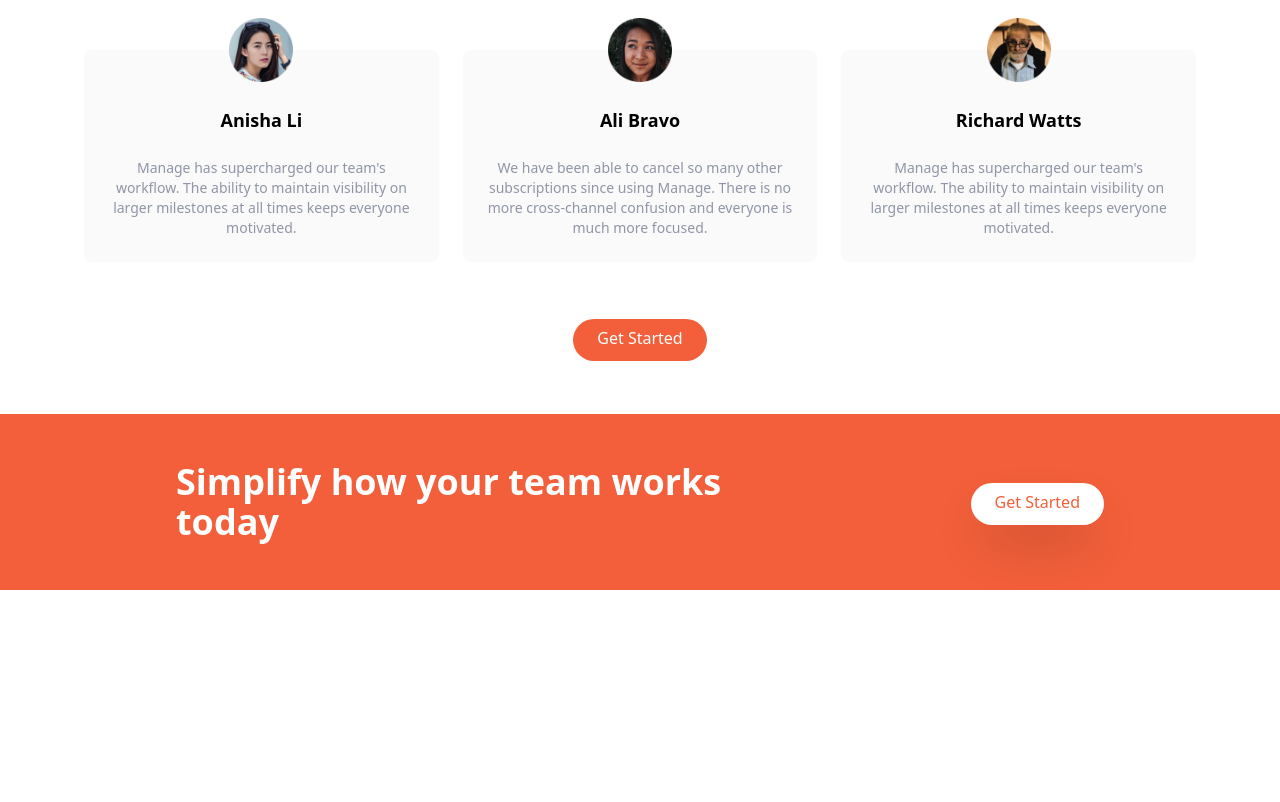
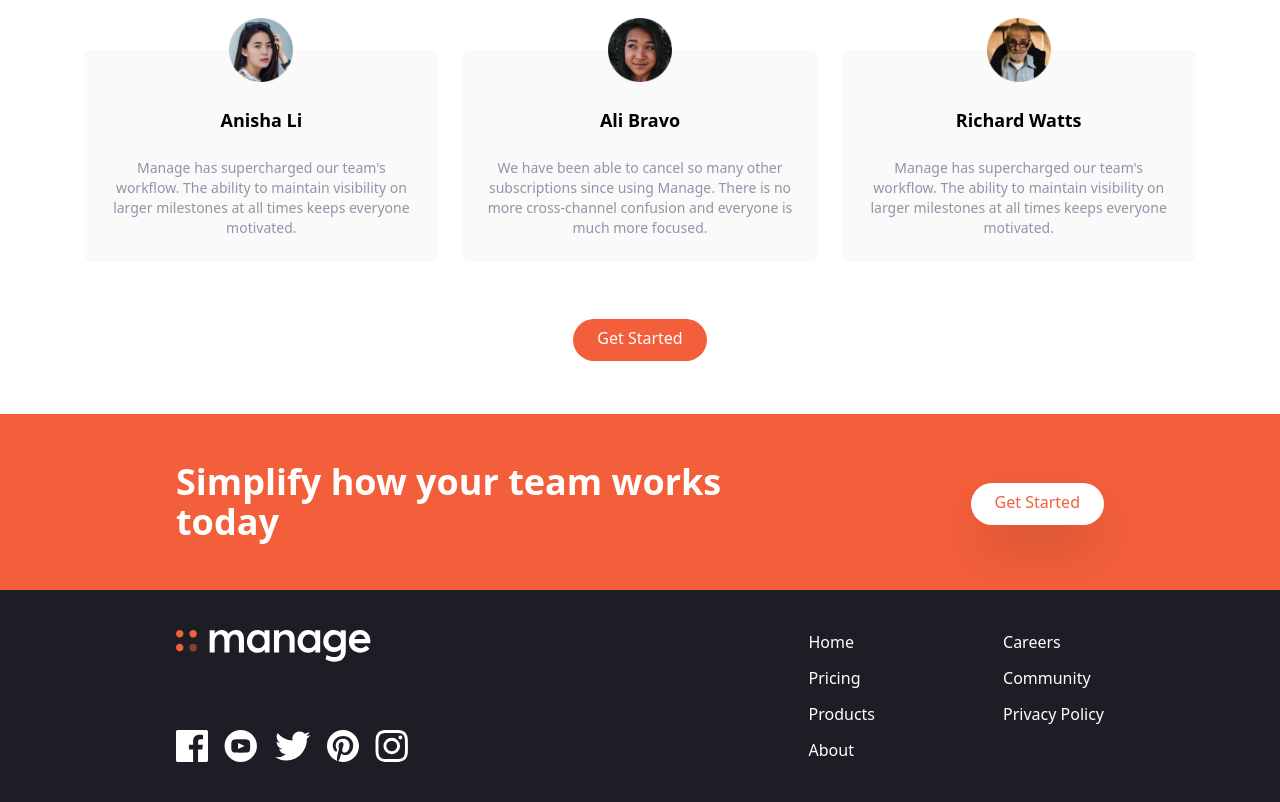
Before and after one commit to MJafar777/project-from-scratch, a website: page index.html in a window 1280 px wide. Shown: the part 1674-2476 px from the top of the page. Before the commit the page ends 2264 px from the top, so only its background shows below. Drawn offline with Linux system fonts and the light colour scheme.

Commit message:
footer List Container finished

```diff
--- a/index.html
+++ b/index.html
@@ -273,5 +273,70 @@
         </div>
       </div>
     </section>
+
+    <!-- Footer-->
+
+    <footer class="bg-veryDarkBlue">
+      <!-- Flex Container -->
+      <div
+        class="container flex flex-col-reverse justify-between px-6 py-10 mx-auto space-y-8 md:flex-row md:space-y-0"
+      >
+        <!-- Logo and social links container -->
+
+        <div
+          class="flex flex-col-reverse items-center justify-between space-y-12 md:flex-col md:space-y-0 md:items-start"
+        >
+          <!-- Logo -->
+          <div>
+            <img src="img/logo-white.svg" class="h-8" alt="" />
+          </div>
+          <!-- Social Links Container -->
+          <div class="flex justify-center space-x-4">
+            <!-- Link 1 -->
+
+            <a href="#">
+              <img src="img/icon-facebook.svg" alt="" class="h-8" />
+            </a>
+
+            <!-- Link 2 -->
+            <a href="#">
+              <img src="img/icon-youtube.svg" alt="" class="h-8" />
+            </a>
+
+            <!-- Link 3 -->
+            <a href="#">
+              <img src="img/icon-twitter.svg" alt="" class="h-8" />
+            </a>
+
+            <!-- Link 4 -->
+            <a href="#">
+              <img src="img/icon-pinterest.svg" alt="" class="h-8" />
+            </a>
+
+            <!-- Link 5 -->
+            <a href="#">
+              <img src="img/icon-instagram.svg" alt="" class="h-8" />
+            </a>
+          </div>
+        </div>
+        <!-- List Container -->
+        <div class="flex justify-around space-x-32">
+          <div class="flex flex-col space-y-3 text-white">
+            <a href="#" class="hover:text-brightRed">Home</a>
+            <a href="#" class="hover:text-brightRed">Pricing</a>
+            <a href="#" class="hover:text-brightRed">Products</a>
+            <a href="#" class="hover:text-brightRed">About</a>
+          </div>
+          <div class="flex flex-col space-y-3 text-white">
+            <a href="#" class="hover:text-brightRed">Careers</a>
+            <a href="#" class="hover:text-brightRed">Community</a>
+            <a href="#" class="hover:text-brightRed">Privacy Policy</a>
+          </div>
+        </div>
+
+         <!-- Input Container -->
+
+      </div>
+    </footer>
   </body>
 </html>
```
Also changed, not shown: css/main.css.
